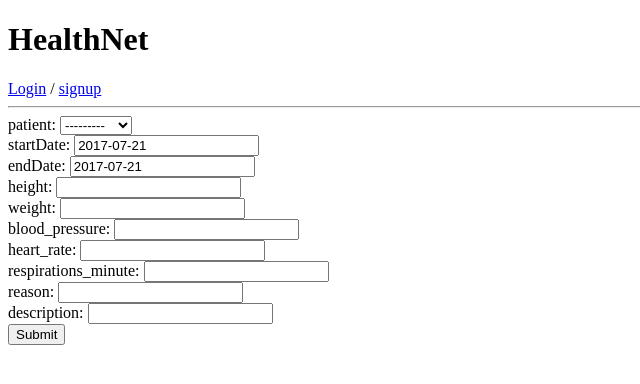
After one commit to snoozan/HealthNet, a Django app: a page that uses healthnet/med_information/templates/med_information/record.html in a window 1280 px wide. The commit adds this page. Shown: the top 384 px of the page, without its empty margins (0-640 px from the left). Run offline with Django 3.2, Linux system fonts and the light colour scheme; data comes from the database, SQL or seed files in the repository; parts of the project's set-up code (start-up, migrations or seed data) failed here and were passed over.

Commit message:
updated views and models for record

```diff
--- a/healthnet/med_information/models/record.py
+++ b/healthnet/med_information/models/record.py
@@ -1 +1,37 @@
-# Medical record/visit Model
+from django.db import models
+from django.utils import timezone
+from users.models.person import Patient, Doctor
+from users.models.hospital import Hospital
+from django.forms import ModelForm, DateField, Widget, ModelChoiceField
+
+
+class Record(models.Model):
+    startDate = models.DateField(default=timezone.now, null=True)
+
+    endDate = models.DateField(default=timezone.now, null=True)
+
+    height = models.CharField(max_length=1000, null=True)
+
+    weight = models.CharField(max_length=1000, null=True)
+
+    blood_pressure = models.CharField(max_length=1000, null=True)
+
+    heart_rate = models.CharField(max_length=1000, null=True)
+
+    respirations_minute = models.CharField(max_length=1000, null=True)
+
+    reason = models.CharField(max_length=1000, null=True)
+
+    description = models.CharField(max_length=1000, null=True)
+
+    patient = models.ForeignKey(Patient, on_delete=models.CASCADE, null=True)
+    doctor = models.ForeignKey(Doctor, on_delete=models.CASCADE, null=True)
+
+
+class RecordForm(ModelForm):
+    patient = ModelChoiceField(queryset=Patient.objects.all())
+
+    class Meta:
+        model = Record
+        fields = ('patient', 'startDate', 'endDate', 'height', 'weight', 'blood_pressure', 'heart_rate',
+                  'respirations_minute', 'reason', 'description')
--- a/healthnet/med_information/templates/med_information/medical_info.html
+++ b/healthnet/med_information/templates/med_information/medical_info.html
@@ -10,4 +10,10 @@
 {{prescription.instructions}}
 <br/>
 {% endfor %}
+<br/>
+{% for record in records %}
+{{record.patient}}: prescribed by: {{record.doctor}}
+{{record.instructions}}
+<br/>
+{% endfor %}
 {% endblock %}>
--- /dev/null
+++ b/healthnet/med_information/templates/med_information/record.html
@@ -0,0 +1,10 @@
+{% extends 'users/base.html' %}
+{% block content %}
+<form method="post" >
+  {% csrf_token %}
+{% for field in record_form %}
+    {{ field.name}}: {{ field }}<br/>
+{% endfor %}
+<button type="submit">Submit</button>
+</form>
+{% endblock %}
--- a/healthnet/med_information/urls.py
+++ b/healthnet/med_information/urls.py
@@ -4,5 +4,6 @@ from . import views
 urlpatterns = [
   url(r'^admitted/$', views.admitted, name='admitted_patients'),
   url(r'^result/create/$', views.createTestResult, name='create_test_result'),
-  url(r'^prescription/create/$', views.createPrescription, name='create_prescription')
+  url(r'^prescription/create/$', views.createPrescription, name='create_prescription'),
+  url(r'^record/create/$', views.createRecord, name='create_record')
 ]
--- a/healthnet/med_information/views.py
+++ b/healthnet/med_information/views.py
@@ -1,15 +1,17 @@
 from django.shortcuts import render, redirect
 from .models.prescription import PrescriptionForm, Prescription
 from .models.result import Result, ResultForm
-from users.models.person import Doctor
+from .models.record import Record, RecordForm
+from users.models.person import Doctor, Patient
 
 def admitted(request):
     if request.method == 'GET':
         results = Result.objects.all()
         prescriptions = Prescription.objects.all()
+        records = Record.objects.all()
     elif request.method == 'POST':
         print('posted admitted')
-    return render(request, 'med_information/medical_info.html', {'results':results, 'prescriptions':prescriptions})
+    return render(request, 'med_information/medical_info.html', {'results':results, 'prescriptions':prescriptions, 'records':records})
 
 
 def createPrescription(request):
@@ -46,3 +48,18 @@ def createTestResult(request):
         result_form = ResultForm()
 
     return render(request, 'med_information/result.html', {'result_form':result_form})
+
+def createRecord(request):
+    if request.method == 'POST':
+        record_form = RecordForm(request.POST)
+
+        if record_form.is_valid():
+            record = record_form.save()
+            record.doctor = Doctor.objects.get(id=request.user.person.id)
+            record.save()
+            return redirect('admitted_patients')
+
+    elif request.method == 'GET':
+        record_form = RecordForm()
+
+    return render(request, 'med_information/record.html', {'record_form': record_form})
```
